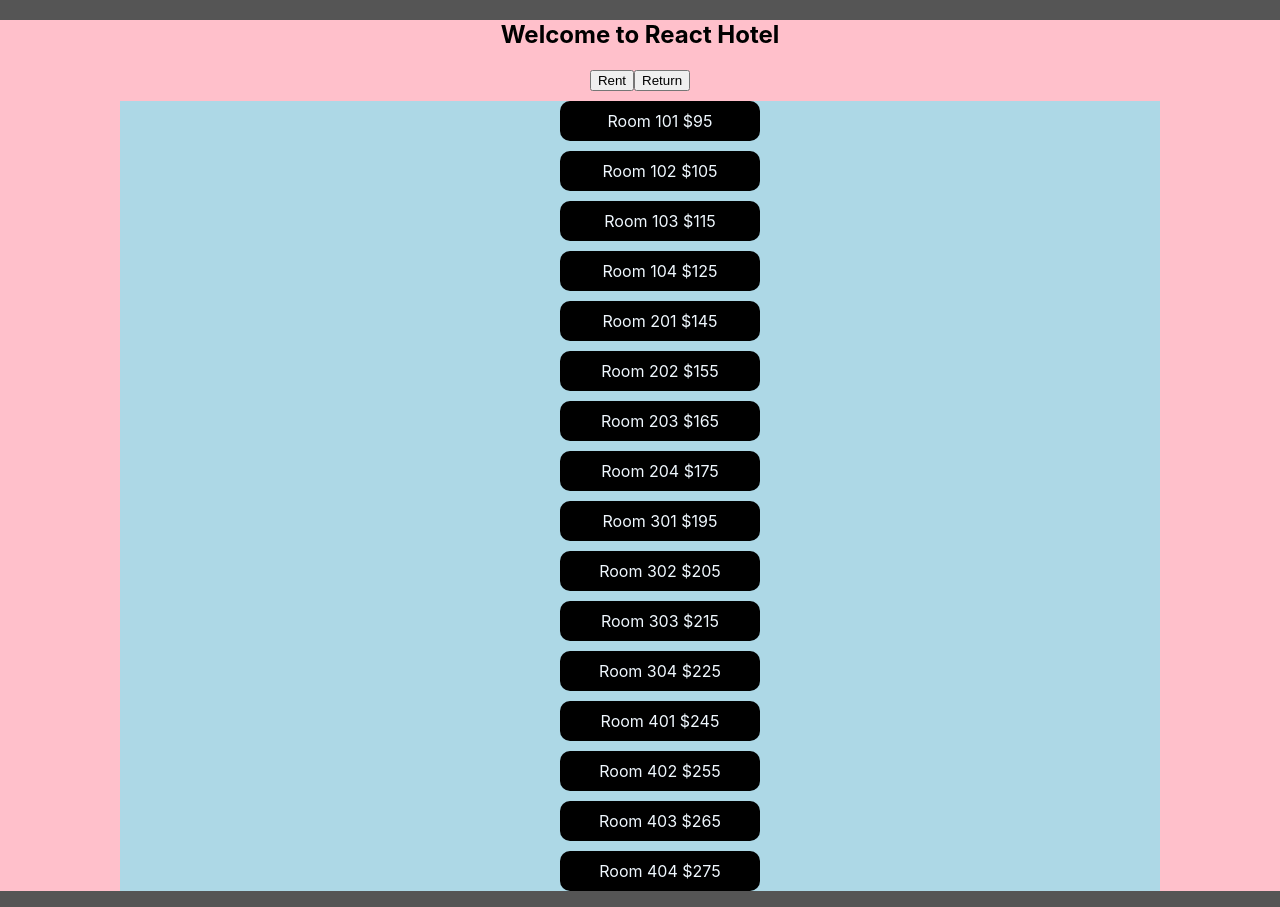
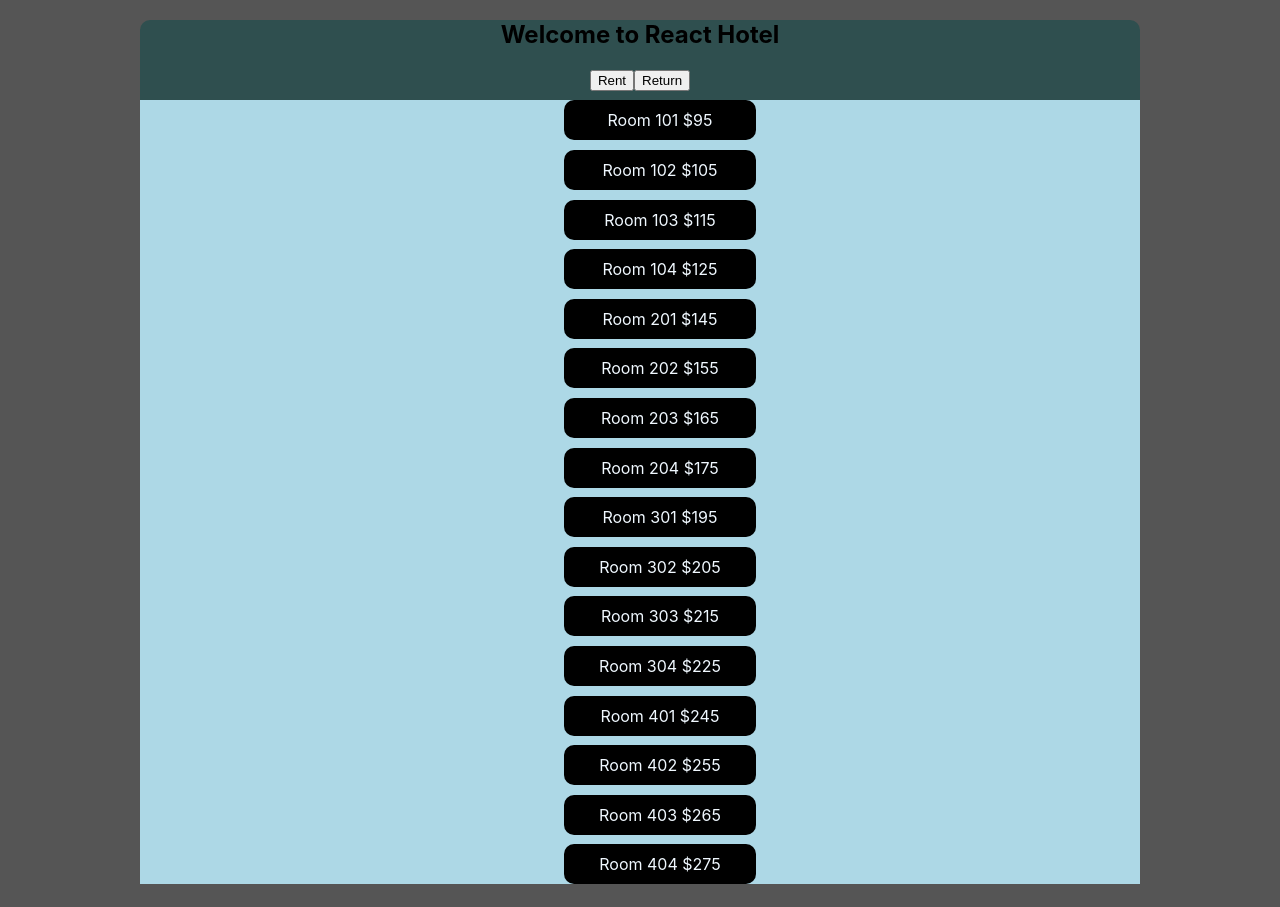
Before and after one commit to jparker15/React-Hotel, a React (Create React App) app: page / in a window 1280 px wide. Built offline with nearby package versions, Linux system fonts and the light colour scheme.

Commit message:
add NavBar roomContainer classes

```diff
--- a/src/index.css
+++ b/src/index.css
@@ -12,25 +12,36 @@ code {
   font-family: source-code-pro, Menlo, Monaco, Consolas, 'Courier New',
     monospace;
 }
-
-#root{
-  background-color: pink;
+.App{
+  text-align: center;
 }
 
-.App{
-  text-align: center;
+.NavBar {
+  background-color: darkslategray;
+  border-radius: 10px;
+  max-width: 1000px;
+  margin: 0 auto;
+
+}
+
+.roomContainer{
+  display: flex;
+  flex-direction: column-reverse;
+}
+.roomContainer div{
+  display: none;
 }
 
 .Avail {
   background-color: lightblue;
   max-width: 1000px;
   margin: 0 auto ;
+
 }
 .Rented {
   background-color: lightsalmon;
   max-width: 1000px;
   margin: 0 auto;
-
 }
 
 li{
```
